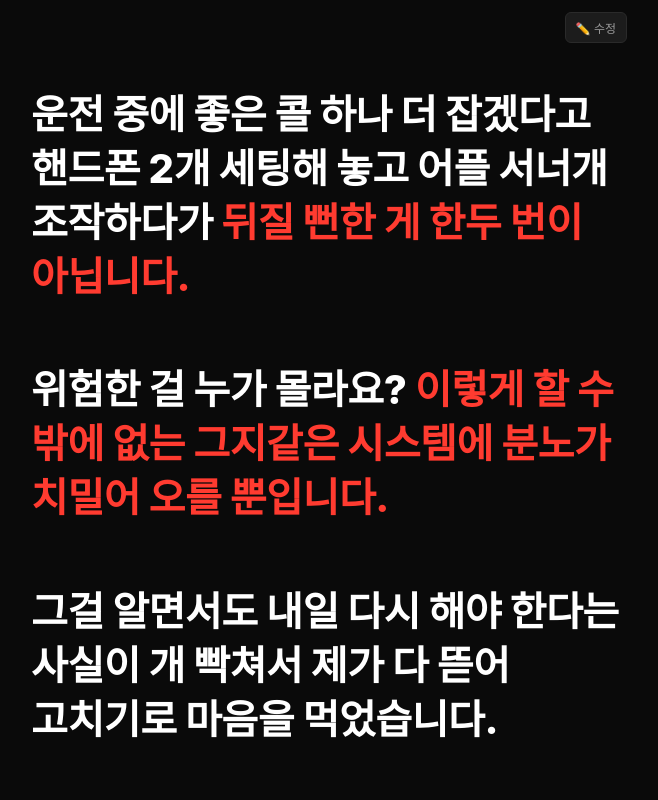
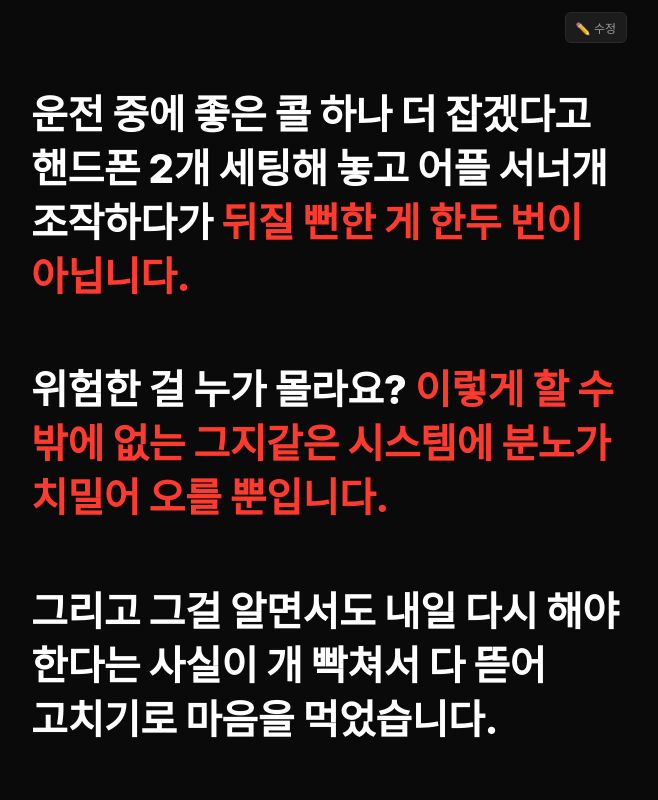
Before and after one commit to pnomade12-lgtm/quickpilot-landing, a plain HTML site: page index.html in a window 1280 px wide. Shown: the top 800 px of the page, without its empty margins (311-969 px from the left). Drawn offline with Linux system fonts and the light colour scheme.

Commit message:
편집: hero 박스 (랜딩 편집 UI)

```diff
--- a/index.html
+++ b/index.html
@@ -243,7 +243,7 @@
   <!-- HERO -->
   <header class="hero box" data-box="hero">
     <div class="box-content"><h1>운전 중에 좋은 콜 하나 더 잡겠다고 핸드폰 2개 세팅해 놓고 어플 서너개 조작하다가
-        <span class="pop">뒤질 뻔한 게 한두 번이 아닙니다.</span></h1><div><span class="pop"><br></span></div><div><span class="pop"><br></span></div><h1><span class="pop"><span style="color: rgb(255, 255, 255); letter-spacing: -0.01em;">위험한 걸 누가 몰라요?&nbsp;</span>이렇게 할 수 밖에 없는 그지같은 시스템에 분노가 치밀어 오를 뿐입니다.</span></h1><div><br></div><div><br></div><h1>그걸 알면서도 내일 다시 해야 한다는 사실이 개 빡쳐서 제가 다 뜯어 고치기로 마음을 먹었습니다.</h1>
+        <span class="pop">뒤질 뻔한 게 한두 번이 아닙니다.</span></h1><div><span class="pop"><br></span></div><div><span class="pop"><br></span></div><h1><span class="pop"><span style="color: rgb(255, 255, 255); letter-spacing: -0.01em;">위험한 걸 누가 몰라요?&nbsp;</span>이렇게 할 수 밖에 없는 그지같은 시스템에 분노가 치밀어 오를 뿐입니다.</span></h1><div><br></div><div><br></div><h1>그리고 그걸 알면서도 내일 다시 해야 한다는 사실이 개 빡쳐서 다 뜯어 고치기로 마음을 먹었습니다.</h1>
     </div>
   </header>
 
```
